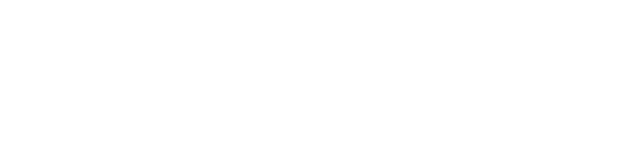
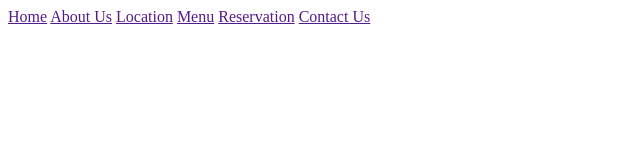
Before and after one commit to Magus1st/Intro-to-web-development-project, a plain HTML site: page menu.html in a window 1280 px wide. Shown: the whole page, without its empty margins (0-640 px from the left). Drawn offline with Linux system fonts and the light colour scheme.

Commit message:
Title Pages

```diff
--- a/menu.html
+++ b/menu.html
@@ -6,6 +6,11 @@
     <title>Menu</title>
 </head>
 <body>
-
+    <a href="">Home</a>
+    <a href="">About Us</a>
+    <a href="">Location</a>
+    <a href="">Menu</a>
+    <a href="">Reservation</a>
+    <a href="">Contact Us</a>
 </body>
 </html>
```
